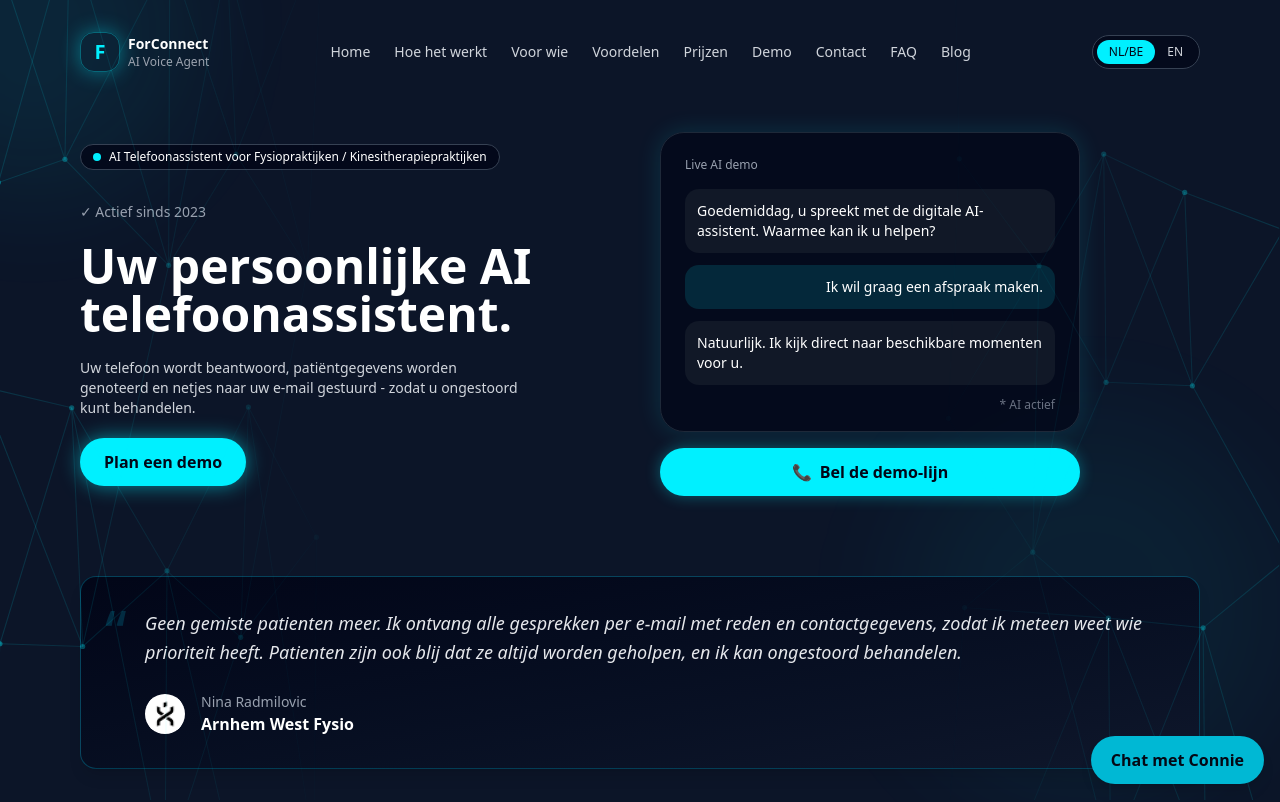
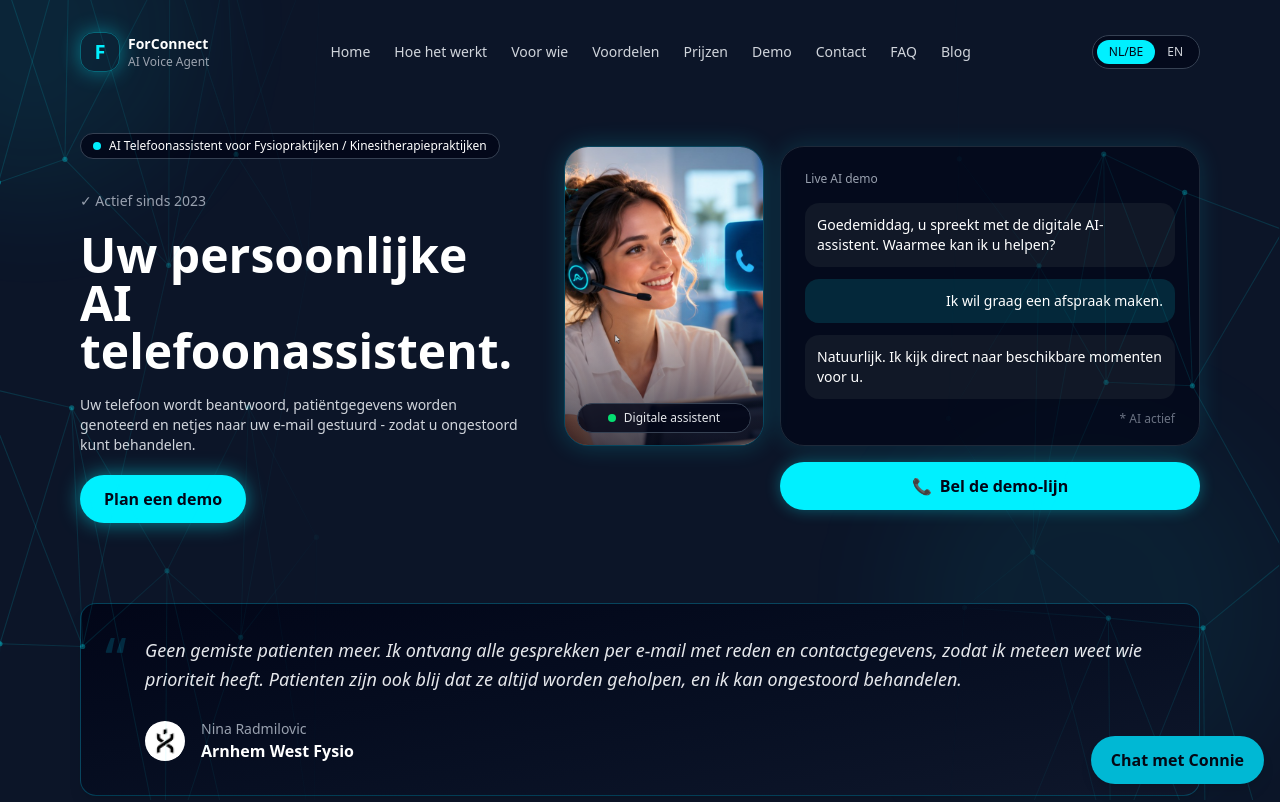
Before and after one commit to ForConnect/forconnect-site, a Next.js app: page / in a window 1280 px wide. Shown: the top 802 px of the page. Built offline with nearby package versions, Linux system fonts and the light colour scheme.

Commit message:
Hero portrait, new blog posts

```diff
--- a/app/page.tsx
+++ b/app/page.tsx
@@ -210,7 +210,7 @@ export default function HomePage() {
           )}
         </header>
 
-        <section id="hero" className="pt-12 grid md:grid-cols-2 gap-10 items-center">
+        <section id="hero" className="pt-12 grid md:grid-cols-2 xl:grid-cols-[1fr_auto] gap-10 items-center">
           <div className="space-y-5">
             <div className="inline-flex items-center gap-2 px-3 py-1 border border-gray-700 bg-[#020617]/80 text-xs rounded-full">
               <span className="h-2 w-2 rounded-full bg-[#00F0FF]" />
@@ -226,7 +226,21 @@ export default function HomePage() {
               <button onClick={() => scrollToId('demo')} className="px-6 py-3 bg-[#00F0FF] text-[#020617] rounded-full font-semibold shadow-[0_0_20px_#00F0FF88] hover:bg-[#66F6FF] transition">{t.heroPrimaryCta}</button>
             </div>
           </div>
-          <div className="flex flex-col items-center md:items-start md:w-[420px] mt-10 md:mt-0">
+          <div className="flex items-start gap-4 mt-10 md:mt-0">
+          <div className="relative hidden xl:block w-[200px] h-[300px] flex-shrink-0 rounded-3xl overflow-hidden border border-cyan-500/30 shadow-[0_0_25px_#00F0FF33]">
+            <img
+              src="/hero-assistent.jpg"
+              alt={lang === 'nl' ? 'Vriendelijke digitale assistente van ForConnect' : 'Friendly ForConnect digital assistant'}
+              className="h-full w-full object-cover"
+              style={{ objectPosition: '38% 40%' }}
+            />
+            <div className="absolute inset-0 bg-gradient-to-t from-[#020617]/70 via-transparent to-transparent" />
+            <div className="absolute bottom-3 left-3 right-3 flex items-center justify-center gap-2 rounded-full bg-[#020617]/80 px-3 py-1.5 text-xs text-gray-200 border border-gray-700">
+              <span className="h-2 w-2 rounded-full bg-green-400" />
+              <span>{lang === 'nl' ? 'Digitale assistent' : 'Digital assistant'}</span>
+            </div>
+          </div>
+          <div className="flex flex-col items-center md:items-start w-full md:w-[420px]">
             <div className="p-6 rounded-3xl bg-[#020617]/70 border border-gray-800 w-full h-[300px] flex flex-col justify-between shadow-[0_0_25px_#00F0FF22]">
               <div>
                 <div className="text-xs text-gray-400 mb-4">Live AI demo</div>
@@ -241,6 +255,7 @@ export default function HomePage() {
                 <span>&#x1F4DE;</span> {lang === 'nl' ? 'Bel de demo-lijn' : 'Call demo line'}
               </a>
             </div>
+          </div>
           </div>
         </section>
 
```
Also changed, not shown: public/hero-assistent.jpg (added).
